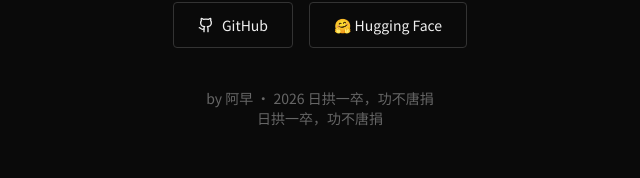
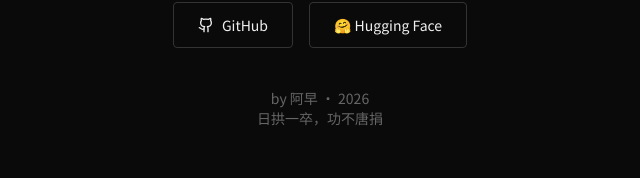
Before and after one commit to Zaosusu/zaosusu.github.io, a React (Vite) app: page / in a window 1280 px wide. Shown: the part 415-593 px from the top of the page, without its empty margins (320-960 px from the left). Built offline with nearby package versions, Linux system fonts and the light colour scheme.

Commit message:
fix Hero

```diff
--- a/src/sections/Hero.tsx
+++ b/src/sections/Hero.tsx
@@ -43,11 +43,10 @@ export function Hero() {
         {/* Author */}
         <p className="font-noto text-sm text-text-muted">
           by 阿早 · 2026
-          日拱一卒，功不唐捐
         </p>
         <p className="font-noto text-sm text-text-muted">
           日拱一卒，功不唐捐
-      </p>
+        </p>
       </div>
 
       {/* Scroll Indicator */}
```
